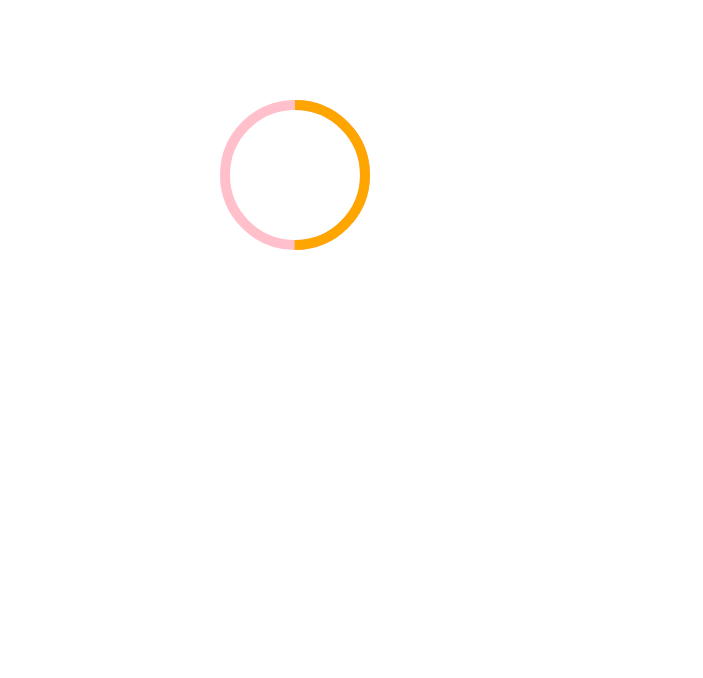
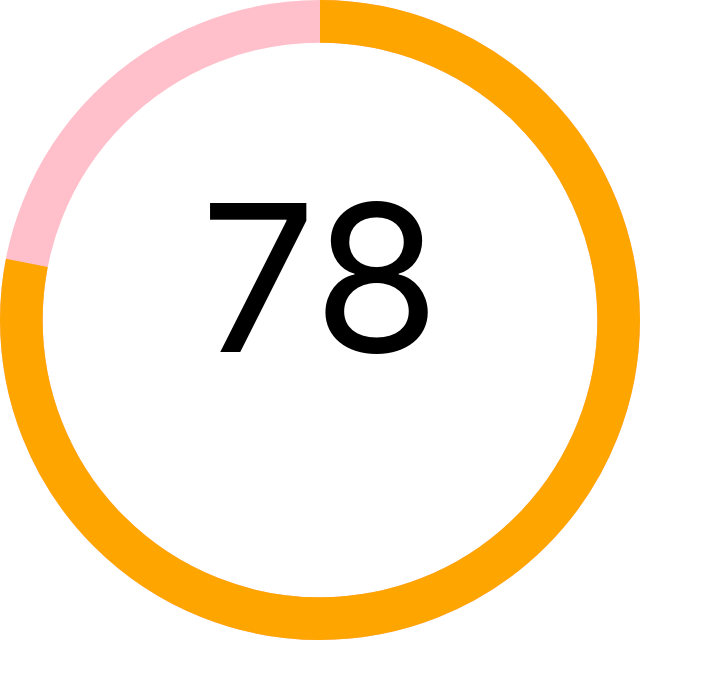
Before and after one commit to PierreDaily/circular-progress-indicator, a React (Create React App) app: page / in a window 1280 px wide. Shown: the top 678 px of the page, without its empty margins (0-703 px from the left). Built offline with nearby package versions, Linux system fonts and the light colour scheme.

Commit message:
ADD - Circle stroke animation start from the top

```diff
--- a/src/App.tsx
+++ b/src/App.tsx
@@ -6,7 +6,7 @@ import { ProgressBarCircular } from './components/ProgressBarCircular';
 function App() {
   return (
     <div className="App">
-      <ProgressBarCircular colour1="pink" colour2="orange" progress={-50} />
+      <ProgressBarCircular colour1="pink" colour2="orange" progress={78} />
     </div>
   );
 }
--- a/src/components/ProgressBarCircular.tsx
+++ b/src/components/ProgressBarCircular.tsx
@@ -23,10 +23,6 @@ const Circle = styled.circle`
   fill: none;
   stroke-width: var(--stroke-width);
   stroke-dasharray: var(--progress-bar-stroke-offset);
-  transform: translate(
-    calc(var(--stroke-width) / 2),
-    calc(var(--stroke-width) / 2)
-  );
 `;
 
 interface Circle1Props {
@@ -50,17 +46,23 @@ const Circle2 = styled(Circle) <Circle2Props>`
     var(--progress-bar-stroke-offset) -
       ((var(--progress-bar-stroke-offset) / 100) * ${props => props.progress})
   );
+  transform-origin: center;
+  transform: rotate(-90deg);
 `;
 
 const Container = styled.div`
   --progress-bar-stroke-offset: 440;
   --stroke-width: 10px;
+  position: relative;
+  width: 50%;
 
-  width: 50%;
+  text {
+    font-size: 3rem;
+  }
 `;
 
 const SVG = styled.svg`
-  transform: rotate(-90deg);
+  // transform: rotate(-90deg);
 `;
 
 interface Props {
@@ -73,10 +75,11 @@ const ProgressBarCircular: React.FC<Props> = ({ colour1, colour2, progress }) =>
   const filteredProgress = Math.abs(progress) > 100 ? 100 : Math.abs(progress);
   return (
     <Container>
-      <SVG width="300" height="200">
-        <Circle1 cx="70" cy="70" r="70" colour={colour1}></Circle1>
-        <Circle2 cx="70" cy="70" r="70" colour={colour2} progress={filteredProgress}></Circle2>
-      </SVG>
+      <SVG viewBox="0 0 150 150">
+        <Circle1 cx="75" cy="75" r="70" colour={colour1}></Circle1>
+        <Circle2 cx="75" cy="75" r="70" colour={colour2} progress={filteredProgress}></Circle2>
+        <text x="50%" y="55%" text-anchor="middle">{filteredProgress}</text>
+      </SVG >
     </Container>
   );
 };
```
